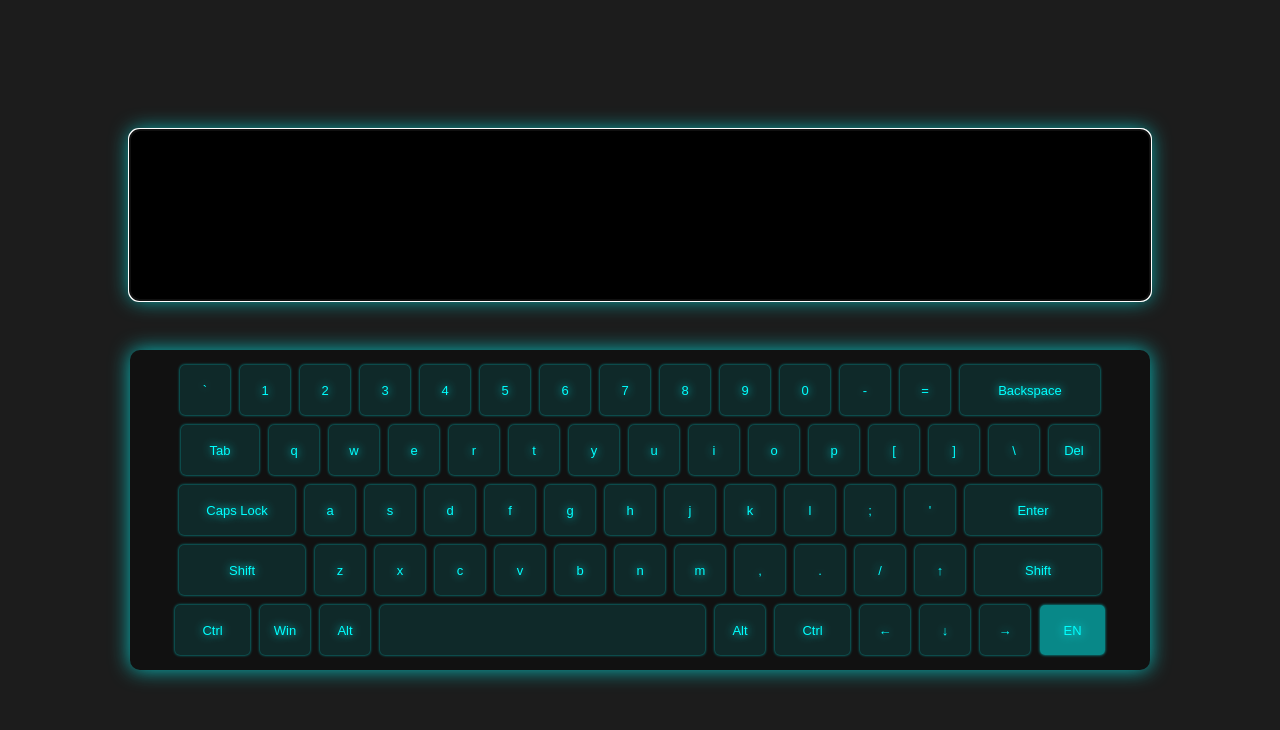
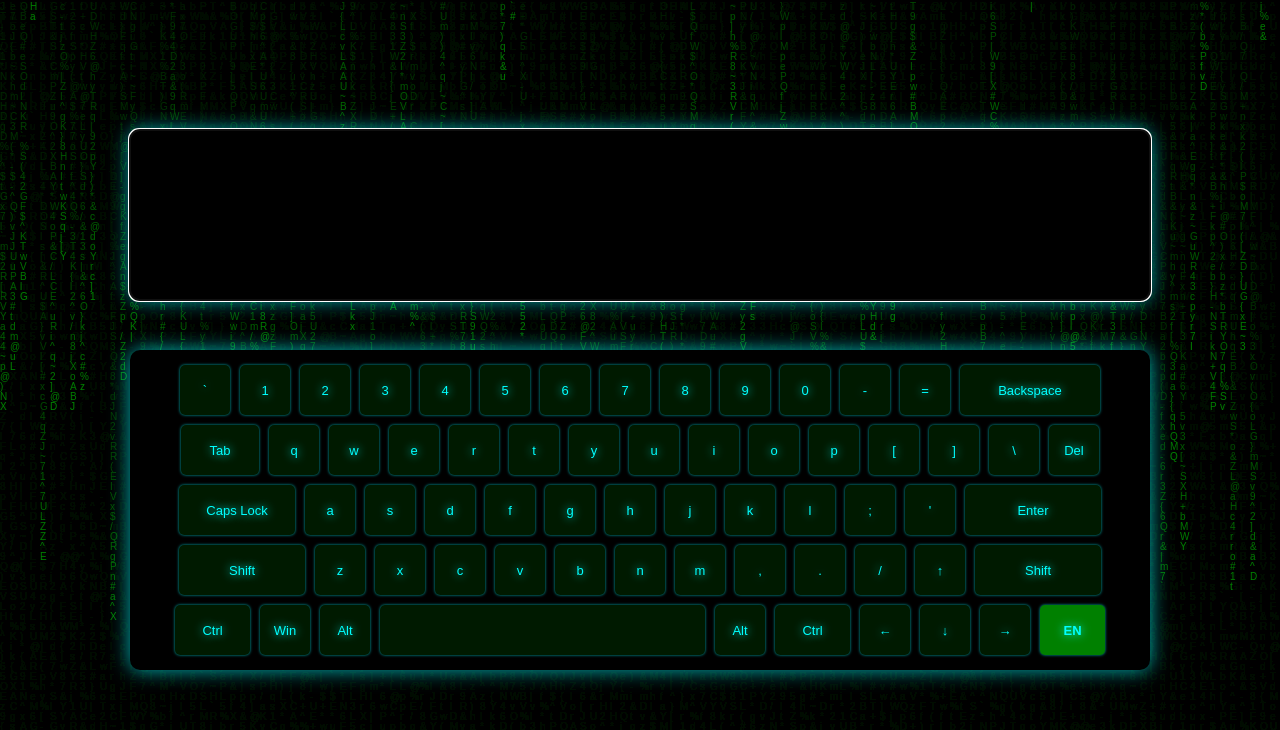
Before and after one commit to eordan/virtual-keyboard, a plain HTML site: page index.html in a window 1280 px wide. Drawn offline with Linux system fonts and the light colour scheme.

Commit message:
feat: add matrix background

```diff
--- a/app.js
+++ b/app.js
@@ -1,3 +1,41 @@
+class Background {
+  constructor() {
+    this.matrix = "abcdefghijklmnopqrstuvwxyzABCDEFGHIJKLMNOPQRSTUVWXYZ123456789@#$%^&*()*&^%+-/~{[|`]}";
+    this.backgroundContainer = document.createElement("canvas");
+    this.backgroundContainer.setAttribute("id","matrix");
+    document.body.appendChild(this.backgroundContainer);
+    this.canvas = document.getElementById("matrix");
+    this.ctx = this.canvas.getContext("2d");
+    this.canvas.height = window.innerHeight; // Making the canvas full screen
+    this.canvas.width = window.innerWidth; // Making the canvas full screen
+
+    // Converting the string into an array of single characters
+    this.matrix = this.matrix.split("");
+    this.drops = []; // An array of drops - one per column
+    // x below is the x coordinate
+    // 1 = y co-ordinate of the drop(same for every drop initially)
+    for(var x = 0; x < this.canvas.width/10; x++) this.drops[x] = 1;
+    // Set up draw function to be called repeatedly
+    setInterval(this.generateBackground.bind(this), 35);
+  }
+
+  generateBackground() {
+    this.ctx.fillStyle = "rgba(0, 0, 0, 0.04)"; // Black BG for the canvas
+    this.ctx.fillRect(0, 0, this.canvas.width, this.canvas.height); // Translucent BG to show trail
+    this.ctx.fillStyle = "green"; // Green text
+    this.ctx.font = 10 + "px arial";
+    // Looping over drops
+    for(var i = 0; i < this.drops.length; i++) {
+        var text = this.matrix[Math.floor(Math.random()*this.matrix.length)]; // A random chinese character to print
+        this.ctx.fillText(text, i*10, this.drops[i]*10); // x = i*font_size, y = value of drops[i]*font_size
+        // Sending the drop back to the top randomly after it has crossed the screen
+        // Aadding a randomness to the reset to make the drops scattered on the Y axis
+        if(this.drops[i]*10 > this.canvas.height && Math.random() > 0.975) this.drops[i] = 0;
+        this.drops[i]++; // Incrementing Y coordinate
+    }
+  }
+}
+
 class Textarea {
   generateTextarea() {
     const areaContainer = document.createElement("textarea");
@@ -19,32 +57,32 @@ class Keyboard {
     this.isCapsLockOn = false;
     this.keyboardContainer = null;
     this.EN_LOWERCASE = [
-      ["`", "1", "2", "3", "4", "5", "6", "7", "8", "9", "0", "-", "=", "Backspace"],
-      ["Tab", "q", "w", "e", "r", "t", "y", "u", "i", "o", "p", "[", "]", "\\", "Del"],
-      ["Caps Lock", "a", "s", "d", "f", "g", "h", "j", "k", "l", ";", "'", "Enter"],
-      ["Shift", "z", "x", "c", "v", "b", "n", "m", ",", ".", "/", "↑", "Shift"],
-      ["Ctrl", "Win", "Alt", " ", "Alt", "Ctrl", "←", "↓", "→", "EN"]
+      {"Backquote": "`", "Digit1": "1", "Digit2": "2", "Digit3": "3", "Digit4": "4", "Digit5": "5", "Digit6": "6", "Digit7": "7", "Digit8": "8", "Digit9": "9", "Digit0": "0", "Minus": "-", "Equal": "=", "Backspace": "Backspace"},
+      {"Tab": "Tab", "KeyQ": "q", "KeyW": "w", "KeyE": "e", "KeyR": "r", "KeyT": "t", "KeyY": "y", "KeyU": "u", "KeyI": "i", "KeyO": "o", "KeyP": "p", "BracketLeft": "[", "BracketRight": "]", "Backslash": "\\", "Delete": "Del"},
+      {"CapsLock": "Caps Lock", "KeyA": "a", "KeyS": "s", "KeyD": "d", "KeyF": "f", "KeyG": "g", "KeyH": "h", "KeyJ": "j", "KeyK": "k", "KeyL": "l", "Semicolon": ";", "Quote": "'", "Enter": "Enter"},
+      {"ShiftLeft": "Shift", "KeyZ": "z", "KeyX": "x", "KeyC": "c", "KeyV": "v", "KeyB": "b", "KeyN": "n", "KeyM": "m", "Comma": ",", "Period": ".", "Slash": "/", "ArrowUp": "↑", "ShiftRight": "Shift"},
+      {"ControlLeft": "Ctrl", "MetaLeft": "Win", "AltLeft": "Alt", "Space": " ", "AltRight": "Alt", "ControlRight": "Ctrl", "ArrowLeft": "←", "ArrowDown": "↓", "ArrowRight": "→", "Lang": "EN"}
     ];
     this.EN_UPPERCASE = [
-      ["~", "!", "@", "#", "$", "%", "^", "&", "*", "(", ")", "_", "+", "Backspace"],
-      ["Tab", "Q", "W", "E", "R", "T", "Y", "U", "I", "O", "P", "{", "}", "|", "Del"],
-      ["Caps Lock", "A", "S", "D", "F", "G", "H", "J", "K", "L", ":", "\"", "Enter"],
-      ["Shift", "Z", "X", "C", "V", "B", "N", "M", "<", ">", "?", "↑", "Shift"],
-      ["Ctrl", "Win", "Alt", " ", "Alt", "Ctrl", "←", "↓", "→", "EN"]
+      {"Backquote": "~", "Digit1": "!", "Digit2": "@", "Digit3": "#", "Digit4": "$", "Digit5": "%", "Digit6": "^", "Digit7": "&", "Digit8": "*", "Digit9": "(", "Digit0": ")", "Minus": "_", "Equal": "+", "Backspace": "Backspace"},
+      {"Tab": "Tab", "KeyQ": "Q", "KeyW": "W", "KeyE": "E", "KeyR": "R", "KeyT": "T", "KeyY": "Y", "KeyU": "U", "KeyI": "I", "KeyO": "O", "KeyP": "P", "BracketLeft": "{", "BracketRight": "}", "Backslash": "|", "Delete": "Del"},
+      {"CapsLock": "Caps Lock", "KeyA": "A", "KeyS": "S", "KeyD": "D", "KeyF": "F", "KeyG": "G", "KeyH": "H", "KeyJ": "J", "KeyK": "K", "KeyL": "L", "Semicolon": ":", "Quote": "\"", "Enter": "Enter"},
+      {"ShiftLeft": "Shift", "KeyZ": "Z", "KeyX": "X", "KeyC": "C", "KeyV": "V", "KeyB": "B", "KeyN": "N", "KeyM": "M", "Comma": "<", "Period": ">", "Slash": "?", "ArrowUp": "↑", "ShiftRight": "Shift"},
+      {"ControlLeft": "Ctrl", "MetaLeft": "Win", "AltLeft": "Alt", "Space": " ", "AltRight": "Alt", "ControlRight": "Ctrl", "ArrowLeft": "←", "ArrowDown": "↓", "ArrowRight": "→", "Lang": "EN"}
     ];
     this.RU_LOWERCASE = [
-      ["ё", "1", "2", "3", "4", "5", "6", "7", "8", "9", "0", "-", "=", "Backspace"],
-      ["Tab", "й", "ц", "у", "к", "е", "н", "г", "ш", "щ", "з", "х", "ъ", "\\", "Del"],
-      ["Caps Lock", "ф", "ы", "в", "а", "п", "р", "о", "л", "д", "ж", "э", "Enter"],
-      ["Shift", "я", "ч", "с", "м", "и", "т", "ь", "б", "ю", ".", "↑", "Shift"],
-      ["Ctrl", "Win", "Alt", " ", "Alt", "Ctrl", "←", "↓", "→", "RU"]
+      {"Backquote": "ё", "Digit1": "1", "Digit2": "2", "Digit3": "3", "Digit4": "4", "Digit5": "5", "Digit6": "6", "Digit7": "7", "Digit8": "8", "Digit9": "9", "Digit0": "0", "Minus": "-", "Equal": "=", "Backspace": "Backspace"},
+      {"Tab": "Tab", "KeyQ": "й", "KeyW": "ц", "KeyE": "у", "KeyR": "к", "KeyT": "е", "KeyY": "н", "KeyU": "г", "KeyI": "ш", "KeyO": "щ", "KeyP": "з", "BracketLeft": "х", "BracketRight": "ъ", "Backslash": "\\", "Delete": "Del"},
+      {"CapsLock": "Caps Lock", "KeyA": "ф", "KeyS": "ы", "KeyD": "в", "KeyF": "а", "KeyG": "п", "KeyH": "р", "KeyJ": "о", "KeyK": "л", "KeyL": "д", "Semicolon": "ж", "Quote": "э", "Enter": "Enter"},
+      {"ShiftLeft": "Shift", "KeyZ": "я", "KeyX": "ч", "KeyC": "с", "KeyV": "м", "KeyB": "и", "KeyN": "т", "KeyM": "ь", "Comma": "б", "Period": "ю", "Slash": ".", "ArrowUp": "↑", "ShiftRight": "Shift"},
+      {"ControlLeft": "Ctrl", "MetaLeft": "Win", "AltLeft": "Alt", "Space": " ", "AltRight": "Alt", "ControlRight": "Ctrl", "ArrowLeft": "←", "ArrowDown": "↓", "ArrowRight": "→", "Lang": "RU"}
     ];
     this.RU_UPPERCASE = [
-      ["Ё", "!", "\"", "№", ";", "%", ":", "?", "*", "(", ")", "_", "+", "Backspace"],
-      ["Tab", "Й", "Ц", "У", "К", "Е", "Н", "Г", "Ш", "Щ", "З", "Х", "Ъ", "/", "Del"],
-      ["Caps Lock", "Ф", "Ы", "В", "А", "П", "Р", "О", "Л", "Д", "Ж", "Э", "Enter"],
-      ["Shift", "Я", "Ч", "С", "М", "И", "Т", "Ь", "Б", "Ю", ",", "↑", "Shift"],
-      ["Ctrl", "Win", "Alt", " ", "Alt", "Ctrl", "←", "↓", "→", "RU"]
+      {"Backquote": "Ё", "Digit1": "!", "Digit2": "\"", "Digit3": "№", "Digit4": ";", "Digit5": "%", "Digit6": ":", "Digit7": "?", "Digit8": "*", "Digit9": "(", "Digit0": ")", "Minus": "_", "Equal": "+", "Backspace": "Backspace"},
+      {"Tab": "Tab", "KeyQ": "Й", "KeyW": "Ц", "KeyE": "У", "KeyR": "К", "KeyT": "Е", "KeyY": "Н", "KeyU": "Г", "KeyI": "Ш", "KeyO": "Щ", "KeyP": "З", "BracketLeft": "Х", "BracketRight": "Ъ", "Backslash": "\\", "Delete": "Del"},
+      {"CapsLock": "Caps Lock", "KeyA": "Ф", "KeyS": "Ы", "KeyD": "В", "KeyF": "А", "KeyG": "П", "KeyH": "Р", "KeyJ": "О", "KeyK": "Л", "KeyL": "Д", "Semicolon": "Ж", "Quote": "Э", "Enter": "Enter"},
+      {"ShiftLeft": "Shift", "KeyZ": "Я", "KeyX": "Ч", "KeyC": "С", "KeyV": "М", "KeyB": "И", "KeyN": "Т", "KeyM": "Ь", "Comma": "Б", "Period": "Ю", "Slash": ".", "ArrowUp": "↑", "ShiftRight": "Shift"},
+      {"ControlLeft": "Ctrl", "MetaLeft": "Win", "AltLeft": "Alt", "Space": " ", "AltRight": "Alt", "ControlRight": "Ctrl", "ArrowLeft": "←", "ArrowDown": "↓", "ArrowRight": "→", "Lang": "RU"}
     ];
   }
   switchLanguages() {
@@ -95,123 +133,87 @@ class Keyboard {
     const generatedRow = document.createElement("div");
     generatedRow.classList.add("row");
 
-    for (let i = 0; i < row.length; i++) {
+    for (const key in row) {
       const textArea = document.querySelector('.area-container');
-      const key = document.createElement("div");
-      key.classList.add("keys");
-      key.textContent = row[i];
+      const inKey = document.createElement("div");
+      inKey.classList.add("keys");
+      inKey.classList.add(key);
+      inKey.textContent = row[key];
+      document.addEventListener("keydown", (event) => { if (event.code === key) inKey.classList.add("highlight") });
+      document.addEventListener("keyup", (event) => { if (event.code === key) inKey.classList.remove("highlight") });
+      document.addEventListener("keydown", (event) => { if (event.keyCode === "91") inKey.classList.add("highlight") });
+      document.addEventListener("keyup", (event) => { if (event.code === key) inKey.classList.remove("highlight") });
 
-      switch (row[i]) {
+      switch (key) {
         case "Enter":
-          key.classList.add("enter");
-          key.onclick = () => { textArea.value = textArea.value.slice(0, textArea.selectionStart) + '\n' + textArea.value.slice(textArea.selectionEnd) };
+          inKey.classList.add("enter");
+          inKey.onclick = () => { textArea.value = textArea.value.slice(0, textArea.selectionStart) + '\n' + textArea.value.slice(textArea.selectionEnd) };
           break;
-        case "Shift":
-          key.classList.add("shift");
-          key.addEventListener('mousedown', () => {
+        case "ShiftLeft":
+        case "ShiftRight":
+          inKey.classList.add("shift");
+          inKey.addEventListener('mousedown', () => {
             this.isShiftPressed = true;
             this.generateKeyboard(this.isEnglish ? this.EN_UPPERCASE : this.RU_UPPERCASE);
           });
-          key.addEventListener('mouseup', () => {
+          inKey.addEventListener('mouseup', () => {
             this.isShiftPressed = false;
             this.generateKeyboard(this.isEnglish ? this.EN_LOWERCASE : this.RU_LOWERCASE);
           });
           break;
         case "Backspace":
-          key.classList.add("backspace");
-          key.addEventListener('click', () => {
-            const cursorPosition = textArea.selectionStart;
-            textArea.focus();
-            if (cursorPosition === textArea.value.length) {
-              textArea.value = textArea.value.substring(0, textArea.value.length - 1);
+          inKey.classList.add("backspace");
+          inKey.onclick = () => {
+            const start = textArea.selectionStart;
+            const end = textArea.selectionEnd;
+            if (start === end && start > 0) {
+              textArea.value = textArea.value.slice(0, start - 1) + textArea.value.slice(end);
+              textArea.selectionStart = textArea.selectionEnd = start - 1;
             } else {
-              textArea.value = textArea.value.slice(0, cursorPosition - 1) + textArea.value.slice(cursorPosition);
-              textArea.selectionStart = cursorPosition - 1;
-              textArea.selectionEnd = cursorPosition - 1;
-            };
-          });
+              textArea.value = textArea.value.slice(0, start) + textArea.value.slice(end);
+              textArea.selectionStart = textArea.selectionEnd = start;
+            }
+          };
           break;
         case "Tab":
-          key.classList.add("tab");
-          key.onclick = () => { textArea.value += '\t' };
+          inKey.classList.add("tab");
+          inKey.onclick = () => { textArea.value += '\t'; };
           break;
-        case "Caps Lock":
-          key.classList.add("caps-lock");
+        case "CapsLock":
+          inKey.classList.add("caps-lock");
           break;
-        case " ":
-          key.classList.add("space");
+        case "Space":
+          inKey.classList.add("space");
           break;
-        case "Ctrl":
-          key.classList.add("ctrl");
+        case "ControlLeft":
+        case "ControlRight":
+          inKey.classList.add("ctrl");
           break;
-        case "EN":
-        case "RU":
-          key.classList.add("lang-key");
+        case "Lang":
+          inKey.classList.add("lang-key");
           break;
         default:
-          key.classList.add("symbol");
-          key.onclick = () => { textArea.value += key.textContent; };
+          inKey.onclick = () => {
+            const start = textArea.selectionStart;
+            const end = textArea.selectionEnd;
+            textArea.value = textArea.value.slice(0, start) + inKey.textContent + textArea.value.slice(end);
+            textArea.selectionStart = start + 1;
+            textArea.selectionEnd = start + 1;
+          };
       }
-      generatedRow.appendChild(key);
+
+      generatedRow.appendChild(inKey);
     }
     return generatedRow;
-  }
-  highlightKey() {
-    document.addEventListener("keydown", (event) => {
-      const shiftKeys = document.querySelectorAll(".shift");
-      if (event.key === "Shift") {
-        shiftKeys.forEach((key) => {
-          key.classList.add("highlight");
-        });
-      }
-    });
-    document.addEventListener("keydown", (event) => {
-      const enterKey = document.querySelector(".enter");
-      if (event.key === "Enter") {
-        enterKey.classList.add("highlight");
-      }
-    });
-    document.addEventListener("keyup", (event) => {
-      const enterKey = document.querySelector(".enter");
-      if (event.key === "Enter") {
-        enterKey.classList.remove("highlight");
-      }
-    });
-    document.addEventListener("keydown", (event) => {
-      const enterKey = document.querySelector(".backspace");
-      if (event.code === "Backspace") {
-        enterKey.classList.add("highlight");
-      }
-    });
-    document.addEventListener("keyup", (event) => {
-      const enterKey = document.querySelector(".backspace");
-      if (event.code === "Backspace") {
-        enterKey.classList.remove("highlight");
-      }
-    });
-    document.addEventListener("keydown", (event) => {
-      const enterKey = document.querySelector(".caps-lock");
-      if (event.key === "CapsLock") {
-        enterKey.classList.add("highlight");
-      }
-    });
-    document.addEventListener("keyup", (event) => {
-      const enterKey = document.querySelector(".caps-lock");
-      if (event.key === "CapsLock") {
-        enterKey.classList.remove("highlight");
-      }
-    });
-
-
   }
   generateFunctionalKeyboard() {
     this.switchLanguages();
     this.generateKeyboard(this.isEnglish ? this.EN_LOWERCASE : this.RU_LOWERCASE);
     this.switchCase();
-    this.highlightKey();
   }
 }
 
 // Instantiate and invoke classes
+new Background().generateBackground();
 new Textarea().generateTextarea();
 new Keyboard().generateFunctionalKeyboard();
--- a/style.css
+++ b/style.css
@@ -1,6 +1,18 @@
 /* Background styles*/
+*{
+  margin: 0;
+  padding: 0;
+}
+
 body {
-  background-color: #1c1c1c;
+  background: black;
+}
+
+canvas {
+  position: absolute;
+  top: 0;
+  left: 0;
+  z-index: -1;
 }
 
 /* Textarea styles */
@@ -35,7 +47,7 @@ body {
   box-shadow: 0px 0px 20px rgba(0, 255, 255, 0.7);
   padding: 10px;
   font-size: 1.5em;
-  background-color: #111;
+  background-color: black;
   color: #0ff;
   font-family: 'Arial Rounded MT Bold', Arial, sans-serif;
 }
@@ -57,7 +69,7 @@ body {
   border: none;
   border-radius: 5px;
   box-shadow: 0px 0px 3px rgba(0, 255, 255, 0.7);
-  background-color: rgba(0, 255, 255, 0.1);
+  background-color: rgba(0, 255, 0, 0.1);
   font-family: 'Arial Rounded MT Bold', Arial, sans-serif;
   font-size: small;
   user-select: none;
@@ -65,20 +77,34 @@ body {
 }
 
 .keys:hover {
-  background-color: rgba(0, 255, 255, 0.2);
+  background-color: rgba(0, 255, 0, 0.2);
   cursor: pointer;
 }
 
+@keyframes key-press {
+  0% {
+    transform: scale(1);
+  }
+  50% {
+    transform: scale(0.9);
+  }
+  100% {
+    transform: scale(1);
+  }
+}
+
 .highlight {
-  background-color: rgba(0, 255, 255, 0.5);
+  background-color: rgba(0, 255, 0, 0.5);
+  animation: key-press 0.2s;
 }
 
 .lang-key {
-  background-color: rgba(0, 255, 255, 0.5);
+  background-color: rgba(0, 255, 0, 0.5);
+  font-weight: bold;
 }
 
 .lang-key:hover {
-  background-color: rgba(0, 255, 255, 0.5);
+  background-color: rgba(0, 255, 0, 0.5);
   cursor: default;
 }
 
```
